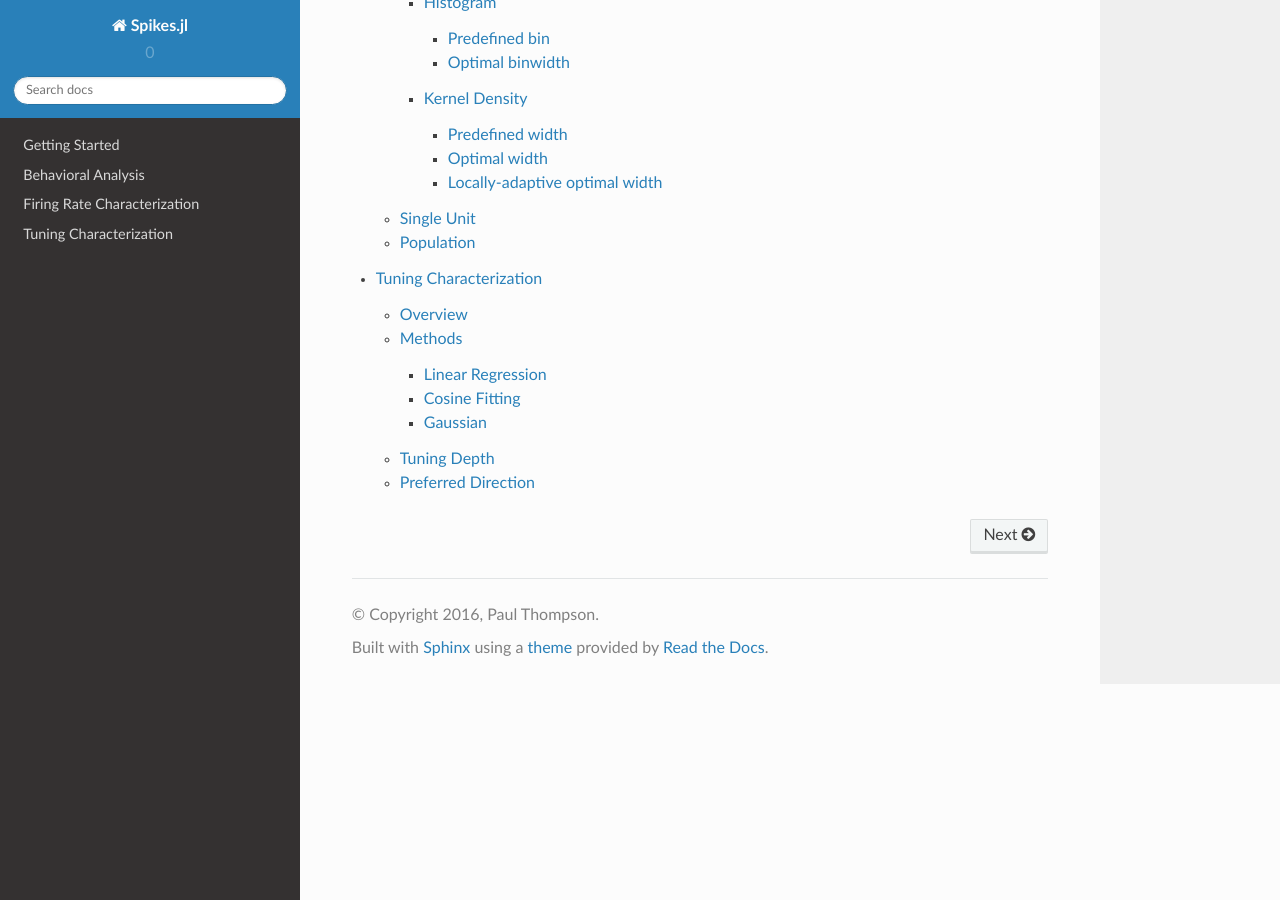
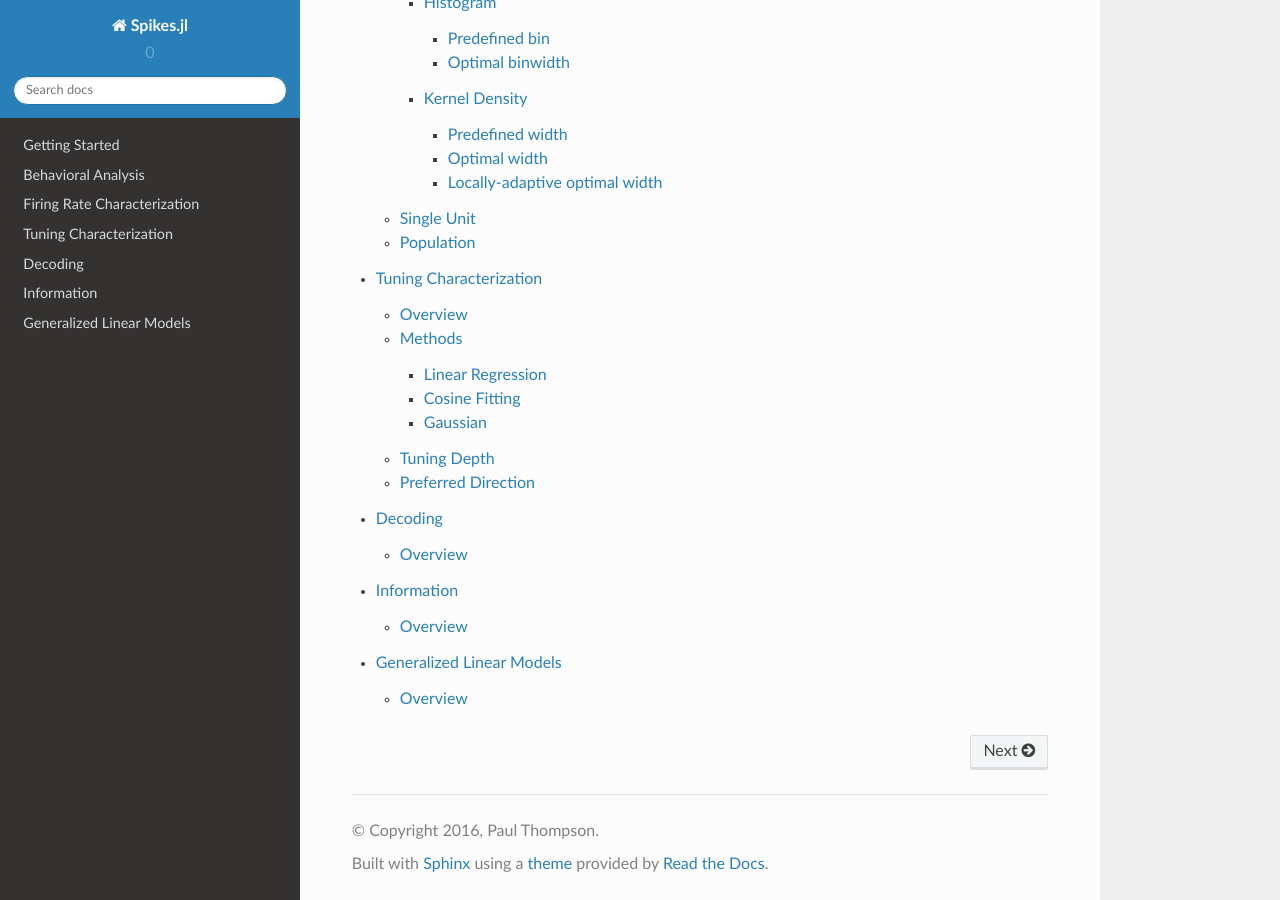
Before and after one commit to paulmthompson/Spikes.jl, a Sphinx documentation site: the page built from docs/index.rst, in a window 1280 px wide and 900 px high, scrolled down 505 px. Built offline with Sphinx 7.4.7 and the Read the Docs theme 2.0.0, drawn with Linux system fonts in a browser that asks for light colours; pages that are not in the unit, such as notebooks, are missing from menus.

Commit message:
updated documentation

```diff
--- /dev/null
+++ b/docs/Decoding.rst
@@ -0,0 +1,8 @@
+
+#########
+Decoding
+#########
+
+*********
+Overview
+*********
--- a/docs/Firing_Rate.rst
+++ b/docs/Firing_Rate.rst
@@ -25,6 +25,8 @@ This is the most classic method for determining firing rate and is simple to imp
 
 Even with these drawbacks, calculating firing rate with histogram-based methods is very simple to implement and can easily be repeated with a variety of binsizes very quickly. Additionally, the "optimal" binsize that can maximize noise averaging while maintaining the underlying firing rate can be estimated.
 
+.. image:: ./_Images/psth_bin.png
+
 ---------------
 Predefined bin
 ---------------
@@ -46,6 +48,8 @@ The drawback to these methods is that they are somewhat dependent on what window
 The most typical window function is a gaussian. It is easy to use and familiar. Other windows could be chosen, like acausal windows that will not incorporate future spikes, but these can present their own problems like time delays.
 
 Like the histogram method, there are ways to estimate the "optimal" width of the kernel for smoothing. There are also methods to chose multiple windows in the time of interest, such that times where there is rapid fluctuations in spike counts will use small windows to capture these changes, and periods with few changes in spike counts will use long windows.
+
+.. image:: ./_Images/psth_kernel.png
 
 -----------------
 Predefined width
--- /dev/null
+++ b/docs/GLM.rst
@@ -0,0 +1,8 @@
+
+##########################
+Generalized Linear Models
+##########################
+
+*********
+Overview
+*********
--- /dev/null
+++ b/docs/Information.rst
@@ -0,0 +1,8 @@
+
+#############
+Information
+#############
+
+*********
+Overview
+*********
--- a/docs/index.rst
+++ b/docs/index.rst
@@ -15,3 +15,6 @@ Contents:
   Behavior.rst
   Firing_Rate.rst
   Tuning.rst
+  Decoding.rst
+  Information.rst
+  GLM.rst
```
Also changed, not shown: docs/_images/psth_bin.png (added), docs/_images/psth_kernel.png (added), 1 other file.
